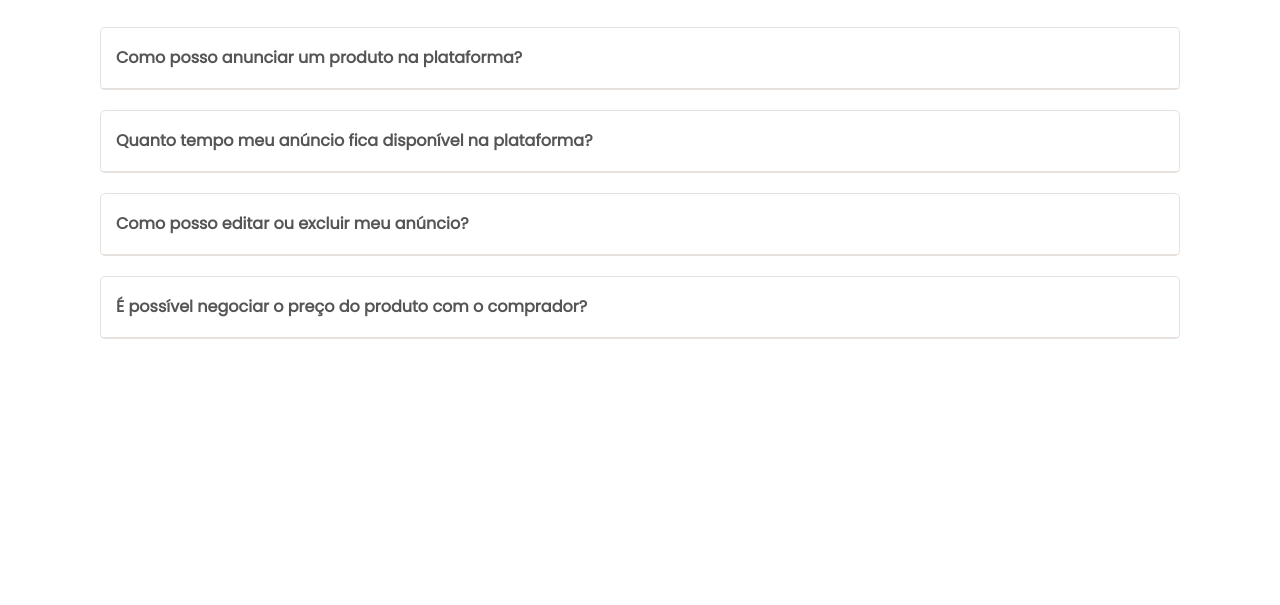
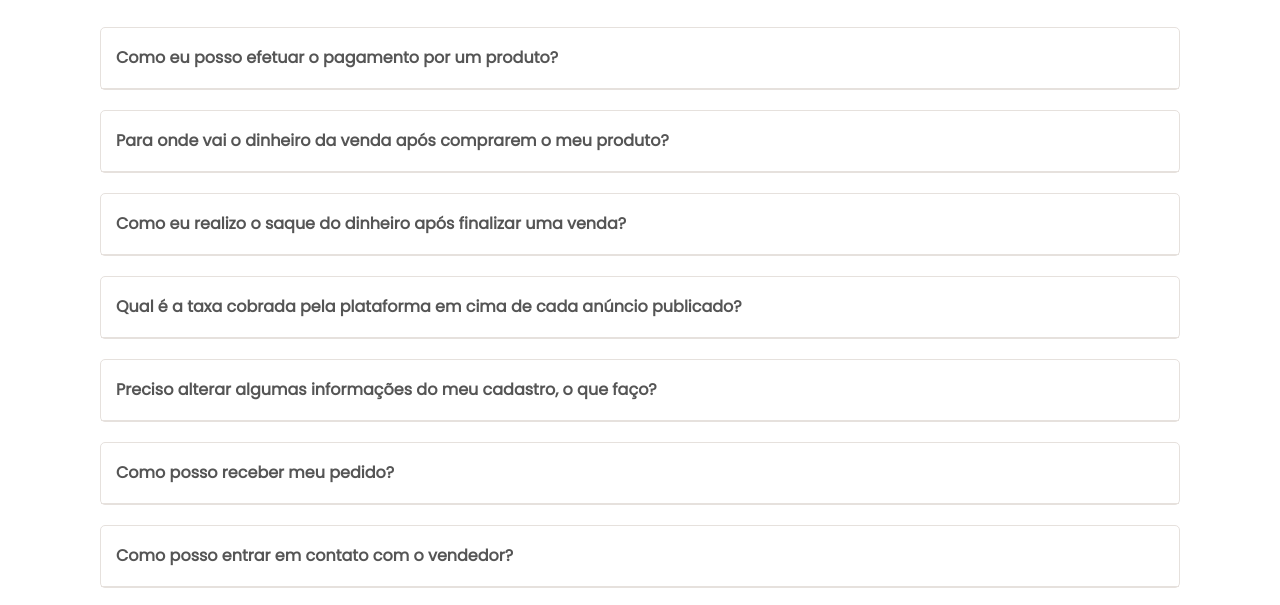
Before and after one commit to letssBuyy/letsbuy_web, a React (Create React App) app: page /perguntas-frequentes in a window 1280 px wide. Shown: the part 346-951 px from the top of the page. Before the commit the page ends 800 px from the top, so only its background shows below. Built offline with nearby package versions, Linux system fonts and the light colour scheme.

Commit message:
Ajustes de versão dos Chart e atualização dos texto da tela FAQ

```diff
--- a/package.json
+++ b/package.json
@@ -9,6 +9,7 @@
     "@testing-library/react": "^13.4.0",
     "@testing-library/user-event": "^13.5.0",
     "axios": "^1.4.0",
+    "chart.js": "^2.9.4",
     "moment": "^2.29.4",
     "react": "^18.2.0",
     "react-dom": "^18.2.0",
--- a/src/assets/styles/dashboardStyle.js
+++ b/src/assets/styles/dashboardStyle.js
@@ -1,5 +1,6 @@
 import styled from "styled-components";
 import { fonts } from '../../utils/fonts'
+import { colors } from "../../utils/colors"
 
 export const Container = styled.div`
     display: column;
@@ -50,6 +51,21 @@ export const Quantidades= styled.span`
 export const Legendas= styled.span`
     font-size:12px;
     font-family:'${fonts.regular}';
+    color: ${colors.blackGray};
+
+`
+
+export const TituloGrafico= styled.span`
+    font-size:30px;
+    font-family:'${fonts.semiBold}';
+    margin: -5px 40px;
+
+`
+
+export const SemiTitulo= styled.span`
+    font-size:10px;
+    font-family:'${fonts.light}';
+    margin: -5px 40px;
 
 `
 
@@ -59,7 +75,7 @@ export const Titulos = styled.div`
 `
 
 export const CaixaGraficos = styled.div`
-    height:55vh;
+    height:50vh;
     width:100%;
     display:flex;
     justify-content: space-between;
@@ -69,6 +85,7 @@ export const Graficos = styled.div`
     border:solid 2px #ECE8E5;
     border-radius: 15px;
     width:44%;
+    padding-top:2%;
 `
 
 export const Limitador = styled.div`
--- /dev/null
+++ b/src/components/Chart.jsx
@@ -0,0 +1,22 @@
+import React, { useEffect, useRef } from 'react';
+import Chart from 'chart.js';
+
+const ChartComponent = ({ data }) => {
+  const chartRef = useRef(null);
+
+  useEffect(() => {
+    if (chartRef && chartRef.current) {
+      const myChart = new Chart(chartRef.current, {
+        type: 'bar',
+        data: data,
+        options: {
+          // Configurações de opções do gráfico, como título, legenda, etc.
+        },
+      });
+    }
+  }, [data]);
+
+  return <canvas ref={chartRef} />;
+};
+
+export default ChartComponent;
--- /dev/null
+++ b/src/components/ChartLine.jsx
@@ -0,0 +1,25 @@
+import React, { useEffect, useRef } from 'react';
+import Chart from 'chart.js';
+
+const LineChart = ({ data }) => {
+  const chartRef = useRef(null);
+
+  useEffect(() => {
+    if (chartRef && chartRef.current) {
+      const myChart = new Chart(chartRef.current, {
+        type: 'line',
+        data: data,
+        options: {
+          // Configurações de opções do gráfico de linha
+          maintainAspectRatio: true,
+          responsive:true
+        },
+      });
+    }
+  }, [data]);
+
+
+  return <canvas ref={chartRef} />
+};
+
+export default LineChart;
--- a/src/pages/Dashboard.jsx
+++ b/src/pages/Dashboard.jsx
@@ -1,13 +1,62 @@
 import React from "react";
+import ChartComponent from '../components/Chart';
+import LineChart from '../components/ChartLine';
 import Navbar from "../components/Navbar";
 import iconPeopleDash from "../assets/images/iconPeoplesDash.svg"
 import iconFinalizados from "../assets/images/iconFinalizados.svg"
 import iconTaxa from "../assets/images/iconTaxas.svg"
 import iconPubli from "../assets/images/iconsPublicados.svg"
-import { CaixaGraficos, CaixaKpi, CaixasFilhas, Graficos, ImagensCaixinhas, Legendas, Limitador, Quantidades, Titulos } from "../assets/styles/dashboardStyle";
+import { CaixaGraficos, CaixaKpi, CaixasFilhas, Graficos, ImagensCaixinhas, Legendas, Limitador, Quantidades, SemiTitulo, TituloGrafico, Titulos } from "../assets/styles/dashboardStyle";
+
 
 
 export default function Exibir() {
+
+    const chartData = {
+        labels: ['Janeiro', 'Fevereiro', 'Março', 'Abril', 'Maio', 'Junho'],
+   datasets: [
+    {
+      label: 'Meses',
+      data: [20, 220, 180, 150, 200, 300],
+      backgroundColor: 'rgba(75, 192, 192, 0.6)', // Cor das barras
+      borderColor: 'rgba(75, 192, 192, 1)', // Cor da borda das barras
+      borderWidth: 1, // Largura da borda das barras
+    },
+  ],
+}
+
+const chartDataLine = {
+    labels: ['Janeiro', 'Fevereiro', 'Março', 'Abril', 'Maio', 'Junho'],
+    datasets: [
+      {
+        label: 'Pet',
+        data: [120, 220, 180, 150, 200, 300],
+        fill: false,
+        borderColor: 'rgba(75, 192, 192, 1)',
+        tension: 0.1,
+      },
+      {
+        label: 'Eletronicos',
+        data: [232, 211, 280, 50, 100, 250],
+        fill: false,
+        borderColor: 'rgba(65,105,225)',
+        tension: 0.1,
+      },
+      {
+        label: 'Sapatos',
+        data: [20, 320, 380, 250, 300, 200],
+        fill: false,
+        borderColor: 'rgba(255, 105, 180)',
+        tension: 0.1,
+      }, {
+        label: 'Moveis',
+        data: [320, 70, 80, 150, 100, 30],
+        fill: false,
+        borderColor: 'rgba(153, 51, 153)',
+        tension: 0.1,
+      },
+    ],
+  }
 
     return (
         <>
@@ -56,10 +105,14 @@ export default function Exibir() {
                 </CaixaKpi>
 
                 <CaixaGraficos>
-                    <Graficos></Graficos>
-                    <Graficos></Graficos>
+                    <Graficos>
+                    <LineChart data={chartDataLine}/>
+                    </Graficos>
+                    <Graficos>
+                    <ChartComponent data={chartData} />
+                    </Graficos>
                 </CaixaGraficos>
             </Limitador>
         </>
     )
-}
+    };
--- a/src/pages/Faq.jsx
+++ b/src/pages/Faq.jsx
@@ -1,5 +1,5 @@
 import React from "react";
-import { Container, Title, P, DivAccordin ,H1Accordin} from "../assets/styles/faqStyle";
+import { Container, Title, P, DivAccordin, H1Accordin } from "../assets/styles/faqStyle";
 import Navbar from "../components/Navbar";
 import Accordion from "../components/Accordion";
 
@@ -22,23 +22,44 @@ export default function Exibir() {
                     <DivAccordin>
 
                         <Accordion
-                            header="Como posso anunciar um produto na plataforma?"
-                            content={<H1Accordin>"Lorem ipsum dolor sit amet, consectetur adipiscing elit, sed do eiusmod tempor incididunt ut labore et dolore magna aliqua. Ut enim ad minim veniam, quis nostrud exercitation ullamco laboris nisi ut aliquip ex ea commodo consequat. Duis aute irure dolor in reprehenderit in voluptate velit esse cillum dolore eu fugiat nulla pariatur. Excepteur sint occaecat cupidatat non proident, sunt in culpa qui officia deserunt mollit anim id est laborum."</H1Accordin>}
+                            header="Como eu posso efetuar o pagamento por um produto?"
+                            content={<H1Accordin>"Para realizar o pagamento basta escolher o produto de sua preferência, selecionar a opção "Comprar", e em seguida confirmar as informações do produto escolhido, selecionar "Realizar pagamento", assim você será redirecionado para nossa tela de Checkout onde você terá disponível a opção de pagar com o cartão de crédito, que é feita via PagSeguro. Basta preencher as informações do cartão e concluir sua compra. Após isso uma nova tela informando que a sua compra foi concluída vai aparecer."</H1Accordin>}
                         />
 
                         <Accordion
-                            header="Quanto tempo meu anúncio fica disponível na plataforma?"
-                            content={<H1Accordin>"Lorem ipsum dolor sit amet, consectetur adipiscing elit, sed do eiusmod tempor incididunt ut labore et dolore magna aliqua. Ut enim ad minim veniam, quis nostrud exercitation ullamco laboris nisi ut aliquip ex ea commodo consequat. Duis aute irure dolor in reprehenderit in voluptate velit esse cillum dolore eu fugiat nulla pariatur. Excepteur sint occaecat cupidatat non proident, sunt in culpa qui officia deserunt mollit anim id est laborum."</H1Accordin>}
+                            header="Para onde vai o dinheiro da venda após comprarem o meu produto?"
+                            content={<H1Accordin>"Após realizar uma venda a plataforma ficará aguardando a confirmação do recebimento do produto por parte do comprador, tendo como limite máximo o prazo de 15 dias. Se em 15 dias o comprador não confirmar o recebimento do pedido via plataforma ou não informar qualquer tipo de problema que possa ter tido no recebimento do seu pedido, o dinheiro será enviado até carteira do vendedor automaticamente, sendo descontada apenas a taxa de serviço da plataforma que é de 10%, ficando assim disponível para saque."</H1Accordin>}
                         />
 
                         <Accordion
-                            header="Como posso editar ou excluir meu anúncio?"
-                            content={<H1Accordin>"Lorem ipsum dolor sit amet, consectetur adipiscing elit, sed do eiusmod tempor incididunt ut labore et dolore magna aliqua. Ut enim ad minim veniam, quis nostrud exercitation ullamco laboris nisi ut aliquip ex ea commodo consequat. Duis aute irure dolor in reprehenderit in voluptate velit esse cillum dolore eu fugiat nulla pariatur. Excepteur sint occaecat cupidatat non proident, sunt in culpa qui officia deserunt mollit anim id est laborum."</H1Accordin>}
+                            header="Como eu realizo o saque do dinheiro após finalizar uma venda?"
+                            content={<H1Accordin>"Para realizar o saque do seu dinheiro, é necessário que você tenha cadastrado uma conta bancária na nossa plataforma, para que assim você tenha essa opção liberada. Com sua conta bancária cadastrada basta acessar a opção "Minha carteira" e em seguida você será redirecionado a tela da sua carteira onde existe a opção para realizar o saque até a sua conta bancária cadastrada."</H1Accordin>}
                         />
 
                         <Accordion
-                            header="É possível negociar o preço do produto com o comprador?"
-                            content={<H1Accordin>"Lorem ipsum dolor sit amet, consectetur adipiscing elit, sed do eiusmod tempor incididunt ut labore et dolore magna aliqua. Ut enim ad minim veniam, quis nostrud exercitation ullamco laboris nisi ut aliquip ex ea commodo consequat. Duis aute irure dolor in reprehenderit in voluptate velit esse cillum dolore eu fugiat nulla pariatur. Excepteur sint occaecat cupidatat non proident, sunt in culpa qui officia deserunt mollit anim id est laborum."</H1Accordin>}
+                            header="Qual é a taxa cobrada pela plataforma em cima de cada anúncio publicado?"
+                            content={<H1Accordin>"A taxa cobrada é de 10% em cima de cada anúncio vendido.
+                                "</H1Accordin>}
+                        />
+
+                        <Accordion
+                            header="Preciso alterar algumas informações do meu cadastro, o que faço?"
+                            content={<H1Accordin>"Para alterar suas informações de cadastro basta acessar a tela do seu perfil e selecionar a opção "Editar perfi" onde você terá acesso a todos os seus dados cadastrais e todos liberados para serem editados.
+                                "</H1Accordin>}
+                        />
+
+                        <Accordion
+                            header="Como posso receber meu pedido?"
+                            content={<H1Accordin>"
+                            Existem duas opções para receber seu pedido e você seleciona a melhor para o seu caso após selecionar o produto que deseja comprar. Sendo elas a opção de se encontrar com o vendedor pessoalmente ou solicitar o envio do produto até o seu endereõ.
+
+                                "</H1Accordin>}
+                        />
+
+                        <Accordion
+                            header="Como posso entrar em contato com o vendedor?"
+                            content={<H1Accordin>"Disponibilizamos aos nossos clientes o contato com o vendedor por meio de um chat em tempo real ou o seu número para contato via WhatsApp.
+                                "</H1Accordin>}
                         />
                     </DivAccordin>
                 </Container>
```
Also changed, not shown: 1 other file (tests, documents, lock files or other folders).
